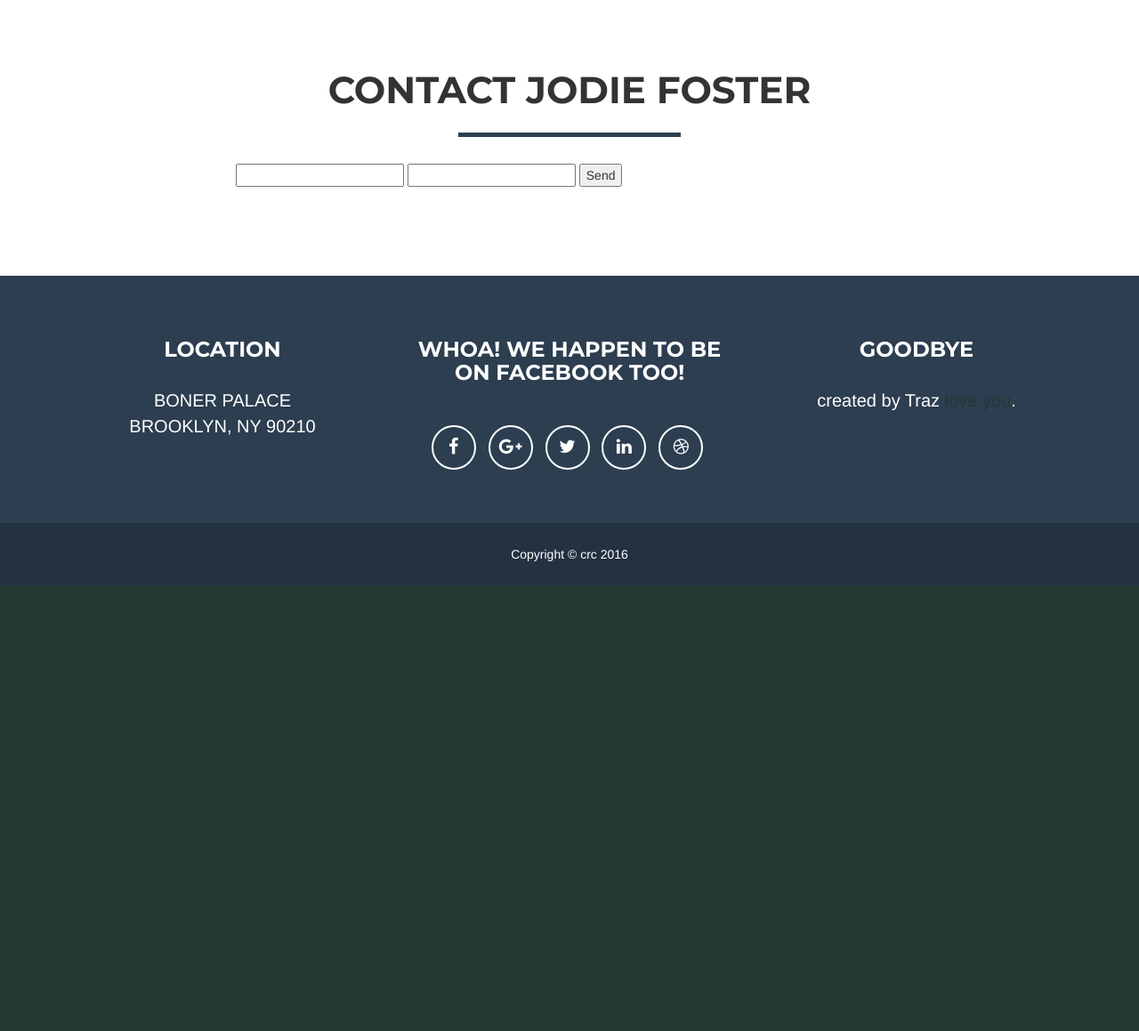
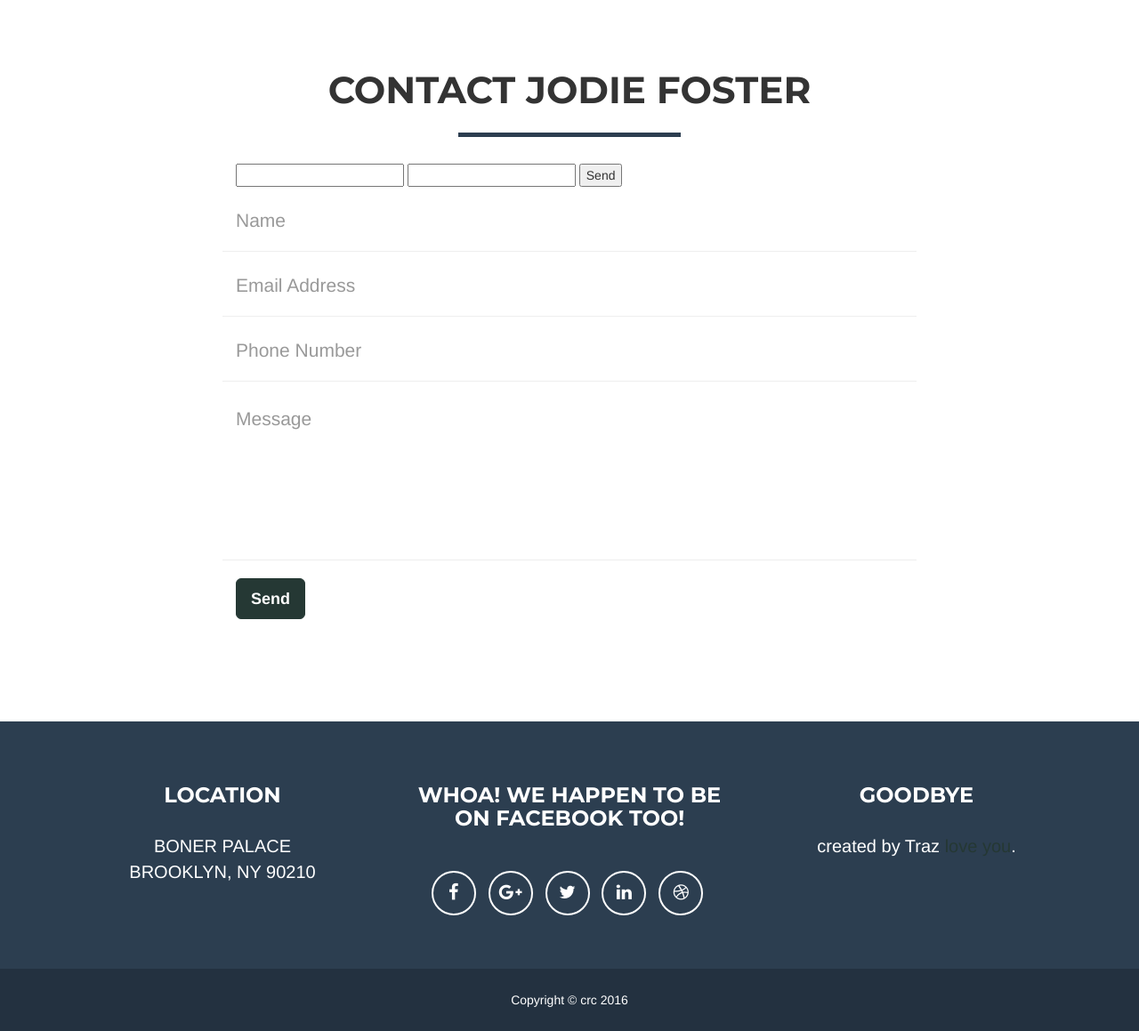
Before and after one commit to candytravis/flask, a Flask app: page / in a window 1280 px wide. Shown: the part 3137-4296 px from the top of the page at 89% size. Before the commit the page ends 3768 px from the top, so only its background shows below. Run offline with Flask 2, Linux system fonts and the light colour scheme; some libraries are stand-ins or nearby versions.

Commit message:
updates contact

```diff
--- a/templates/index.html
+++ b/templates/index.html
@@ -193,13 +193,13 @@
 
                     <form  action="https://formspree.io/rosenbergtravis@yahoo.com"
                            method="POST">
-                           <input type="text" name="name">
-                           <input type="email" name="_replyto">
-                           <input type="submit" value="Send">
+                           <input type= 'text' name='Name'>
+                           <input type='email' name='Email'>
+                           <input type='submit' value='Send'>
                            </form>
 
 
-                        <!--<div class="row control-group">
+                        <div class="row control-group">
                             <div class="form-group col-xs-12 floating-label-form-group controls">
                                 <label for="name">Name</label>
                                 <input type="text" class="form-control" placeholder="Name" id="name" required data-validation-required-message="Please enter your name.">
@@ -234,7 +234,7 @@
                                 <button type="submit" class="btn btn-success btn-lg">Send</button>
                             </div>
                         </div>
-                    </form> -->
+                    </form>
                 </div>
             </div>
         </div>
```
